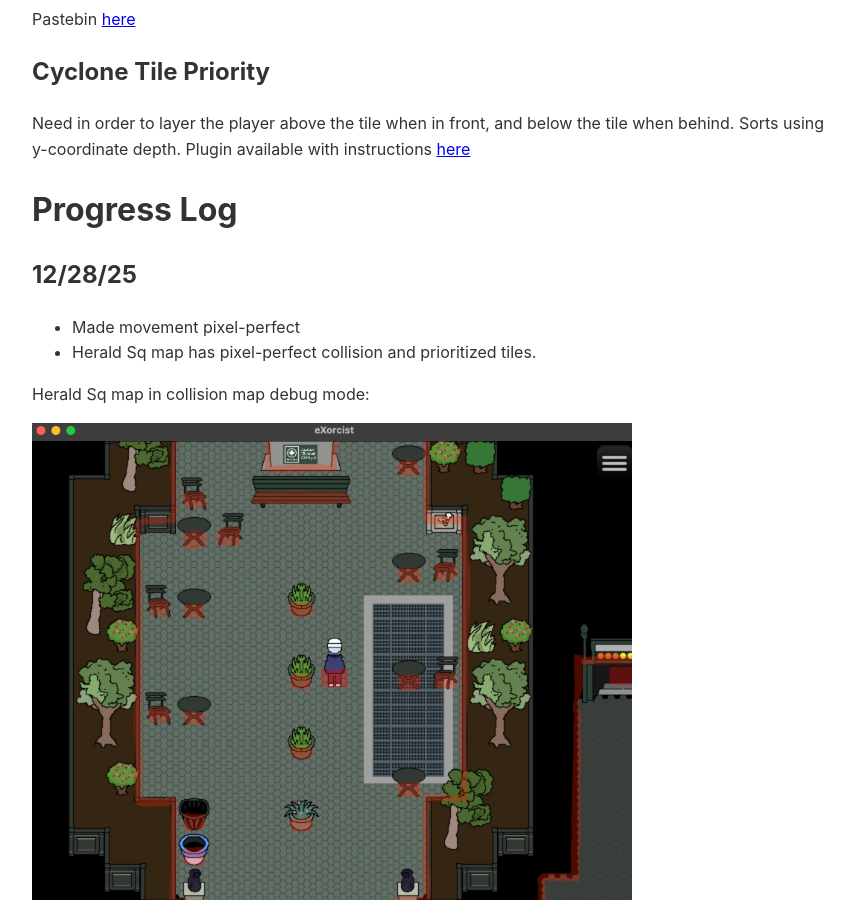
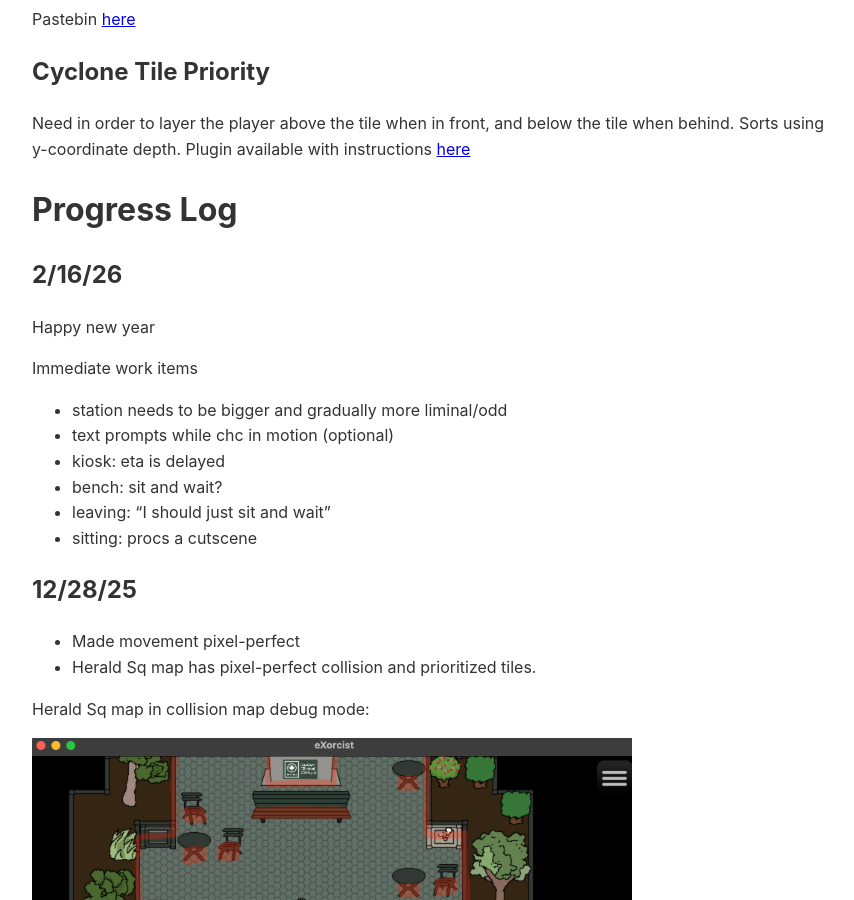
Before and after one commit to jpang7/jpang7.github.io, a Jekyll site: the page built from exorcist.md, in a window 1280 px wide and 900 px high, scrolled down 1012 px. Shown: the whole window, without its empty margins (208-1062 px from the left). Built offline with Jekyll 4.4.1, drawn with Linux system fonts in a browser that asks for light colours.

Commit message:
work items for station
Co-authored-by: Cursor <cursoragent@cursor.com>

```diff
--- a/exorcist.md
+++ b/exorcist.md
@@ -37,6 +37,19 @@ instructions [here](https://hudell.itch.io/cyclone-tile-priority)
 
 # Progress Log
 
+## 2/16/26
+
+Happy new year
+
+Immediate work items
+
+- station needs to be bigger and gradually more liminal/odd
+- text prompts while chc in motion (optional)
+- kiosk: eta is delayed
+- bench: sit and wait?
+- leaving: "I should just sit and wait"
+- sitting: procs a cutscene
+
 ## 12/28/25
 
 - Made movement pixel-perfect
```
